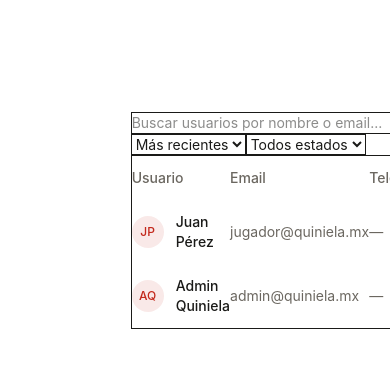
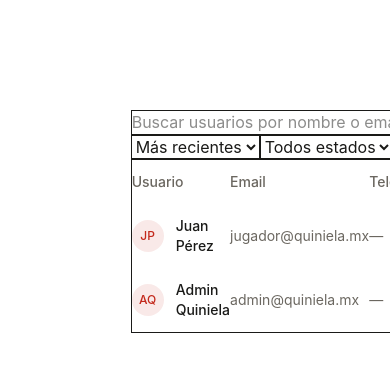
Before and after one commit to luismnzr/worldcup2026, a Rails app: page /admin/users in a window 390 px wide; the page is wider, and only the part inside the window is pictured. Shown: the part 376-748 px from the top of that part. Run offline with Rails 7, Linux system fonts and the light colour scheme; a user stored in the database is signed in; data comes from the database, SQL or seed files in the repository; data that the repository does not hold is empty; style sheets or scripts are compiled from the project's sources; parts of the project's set-up code (start-up, migrations or seed data) failed here and were passed over; some libraries are stand-ins or nearby versions.

Commit message:
Prevent iOS input zoom: 16px form fields on mobile
iOS Safari zooms in when focusing a field with font-size < 16px. Force 16px on
inputs/select/textarea under 768px so tapping a field no longer zooms the page,
without disabling pinch-zoom.

Co-Authored-By: Claude Opus 4.8 <noreply@anthropic.com>
Claude-Session: https://claude.ai/code/session_015yt79ufAQP9x8j3woaxzAv

```diff
--- a/app/assets/stylesheets/application.css
+++ b/app/assets/stylesheets/application.css
@@ -378,3 +378,13 @@ html.dark {
 .tb-card-link { display: contents; color: inherit; }
 .tb-card-link .tb-card { cursor: pointer; transition: border-color 0.15s, box-shadow 0.15s; }
 .tb-card-link:hover .tb-card { border-color: var(--color-primary); box-shadow: var(--shadow-md); }
+
+/* iOS Safari hace zoom al enfocar un input con font-size < 16px. Forzamos 16px
+   en los campos de formulario en móvil para evitarlo (sin tocar el pinch-zoom). */
+@media (max-width: 767px) {
+  input:not([type="checkbox"]):not([type="radio"]):not([type="range"]),
+  select,
+  textarea {
+    font-size: 16px;
+  }
+}
```
